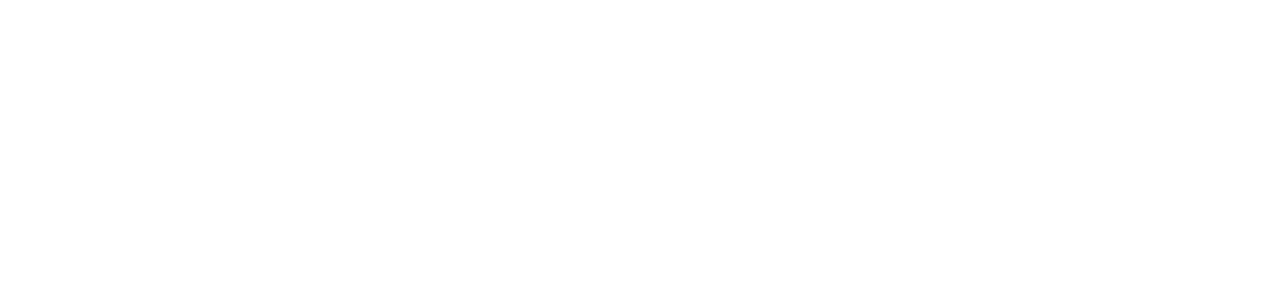
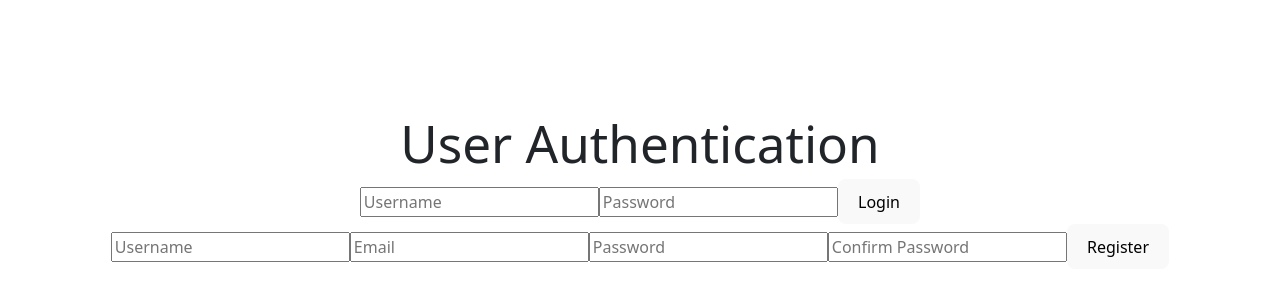
Before and after one commit to Moonchichiii/frontend_postit_repository, a React (Vite) app: page / in a window 1280 px wide. Shown: the part 208-508 px from the top of the page. Built offline with nearby package versions, Linux system fonts and the light colour scheme; no server answers.

Commit message:
Added axiosDefualt,  user authentication using simple_jwt, loginform,registrationform.

```diff
--- /dev/null
+++ b/src/Api/AxiosDefaults.jsx
@@ -0,0 +1,11 @@
+import axios from 'axios';
+
+const axiosInstance = axios.create({
+  baseURL: import.meta.env.VITE_AUTH_URL,
+  withCredentials: true,
+  headers: {
+    'Content-Type': 'application/json',
+  },
+});
+
+export default axiosInstance;
--- a/src/App.jsx
+++ b/src/App.jsx
@@ -1,18 +1,25 @@
-import { useState } from 'react'
-import './App.css'
+import React, { useEffect } from "react";
+import LoginForm from "./components/Authentication/LoginForm/LoginForm";
+import RegistrationForm from "./components/Authentication/RegistrationForm/RegistrationForm";
+import { useAuth } from "./components/Authentication/AuthContext";
+import "./App.css";
 
 function App() {
-  const [count, setCount] = useState(0)
+  const { token, logOut } = useAuth();
 
   return (
-    <>
-      <div>
-
-      </div>
-
-
-    </>
-  )
+    <div>
+      <h1>User Authentication</h1>
+      {!token ? (
+        <>
+          <LoginForm />
+          <RegistrationForm />
+        </>
+      ) : (
+        <button onClick={logOut}>Logout</button>
+      )}
+    </div>
+  );
 }
 
-export default App
+export default App;
--- a/src/components/Authentication/AuthContext.jsx
+++ b/src/components/Authentication/AuthContext.jsx
@@ -0,0 +1,50 @@
+import React, { createContext, useContext, useState } from "react";
+import axiosInstance from "../../Api/AxiosDefaults";
+
+const AuthContext = createContext(null);
+
+const useAuth = () => useContext(AuthContext);
+
+const AuthProvider = ({ children }) => {
+  const [user, setUser] = useState(null);
+  const [token, setToken] = useState(null);
+
+  const signIn = async (username, password) => {
+    try {
+      const response = await axiosInstance.post("/token/", {
+        username,
+        password,
+      });
+      setToken(response.data.access);
+    } catch (error) {
+      console.log(error, error.response);
+    }
+  };
+
+  const signUp = async (username, email, password, confirmPassword) => {
+    try {
+      const response = await axiosInstance.post("/register/", {
+        username,
+        email,
+        password,
+        confirm_password: confirmPassword,
+      });
+      setToken(response.data.access);
+    } catch (error) {
+      console.log(error, error.response);
+    }
+  };
+
+  const logOut = () => {
+    setToken(null);
+    setUser(null);
+  };
+
+  return (
+    <AuthContext.Provider value={{ user, token, signIn, signUp, logOut }}>
+      {children}
+    </AuthContext.Provider>
+  );
+};
+
+export { useAuth, AuthProvider };
--- a/src/components/Authentication/LoginForm/LoginForm.jsx
+++ b/src/components/Authentication/LoginForm/LoginForm.jsx
@@ -0,0 +1,43 @@
+import React, { useState } from "react";
+import { useAuth } from "../AuthContext";
+
+const LoginForm = () => {
+  const [username, setUsername] = useState("");
+  const [password, setPassword] = useState("");
+  const [error, setError] = useState("");
+  const { signIn } = useAuth();
+
+  const handleSubmit = async (e) => {
+    e.preventDefault();
+    setError("");
+
+    try {
+      await signIn(username, password);
+    } catch {
+      setError("Login failed");
+    }
+  };
+
+  return (
+    <form onSubmit={handleSubmit}>
+      <input
+        type="text"
+        value={username}
+        onChange={(e) => setUsername(e.target.value)}
+        placeholder="Username"
+        required
+      />
+      <input
+        type="password"
+        value={password}
+        onChange={(e) => setPassword(e.target.value)}
+        placeholder="Password"
+        required
+      />
+      {error && <p className="error">{error}</p>}
+      <button type="submit">Login</button>
+    </form>
+  );
+};
+
+export default LoginForm;
--- a/src/components/Authentication/RegistrationForm/RegistrationForm.jsx
+++ b/src/components/Authentication/RegistrationForm/RegistrationForm.jsx
@@ -0,0 +1,72 @@
+import React, { useState } from "react";
+import { useAuth } from "../AuthContext";
+
+const RegistrationForm = () => {
+  const [userData, setUserData] = useState({
+    username: "",
+    email: "",
+    password: "",
+    confirmPassword: "",
+  });
+  const { signUp } = useAuth();
+
+  const handleInputChange = (e) => {
+    setUserData({ ...userData, [e.target.name]: e.target.value });
+  };
+
+  const handleSubmit = async (e) => {
+    e.preventDefault();
+
+    if (userData.password !== userData.confirmPassword) {
+      console.error("Passwords do not match!");
+      return;
+    }
+
+    try {
+      await signUp(
+        userData.username,
+        userData.email,
+        userData.password,
+        userData.confirmPassword
+      );
+    } catch (error) {
+      console.error(error);
+    }
+  };
+
+  return (
+    <form onSubmit={handleSubmit}>
+      <input
+        type="text"
+        name="username"
+        value={userData.username}
+        onChange={handleInputChange}
+        placeholder="Username"
+      />
+      <input
+        type="email"
+        name="email"
+        value={userData.email}
+        onChange={handleInputChange}
+        placeholder="Email"
+      />
+      <input
+        type="password"
+        name="password"
+        value={userData.password}
+        onChange={handleInputChange}
+        placeholder="Password"
+      />
+      <input
+        type="password"
+        name="confirmPassword"
+        value={userData.confirmPassword}
+        onChange={handleInputChange}
+        placeholder="Confirm Password"
+      />
+      <button type="submit">Register</button>
+    </form>
+  );
+};
+
+export default RegistrationForm;
--- a/src/main.jsx
+++ b/src/main.jsx
@@ -4,8 +4,12 @@ import App from './App.jsx'
 import "bootstrap/dist/css/bootstrap.min.css";
 import './index.css'
 
+import {  AuthProvider } from './components/Authentication/AuthContext.jsx';
+
 ReactDOM.createRoot(document.getElementById('root')).render(
   <React.StrictMode>
-    <App />
-  </React.StrictMode>,
+      <AuthProvider>
+        <App />
+      </AuthProvider>
+  </React.StrictMode>
 )
```
Also changed, not shown: src/components/Authentication/AuthProvider.jsx (deleted), 1 other file (tests, documents, lock files or other folders).
